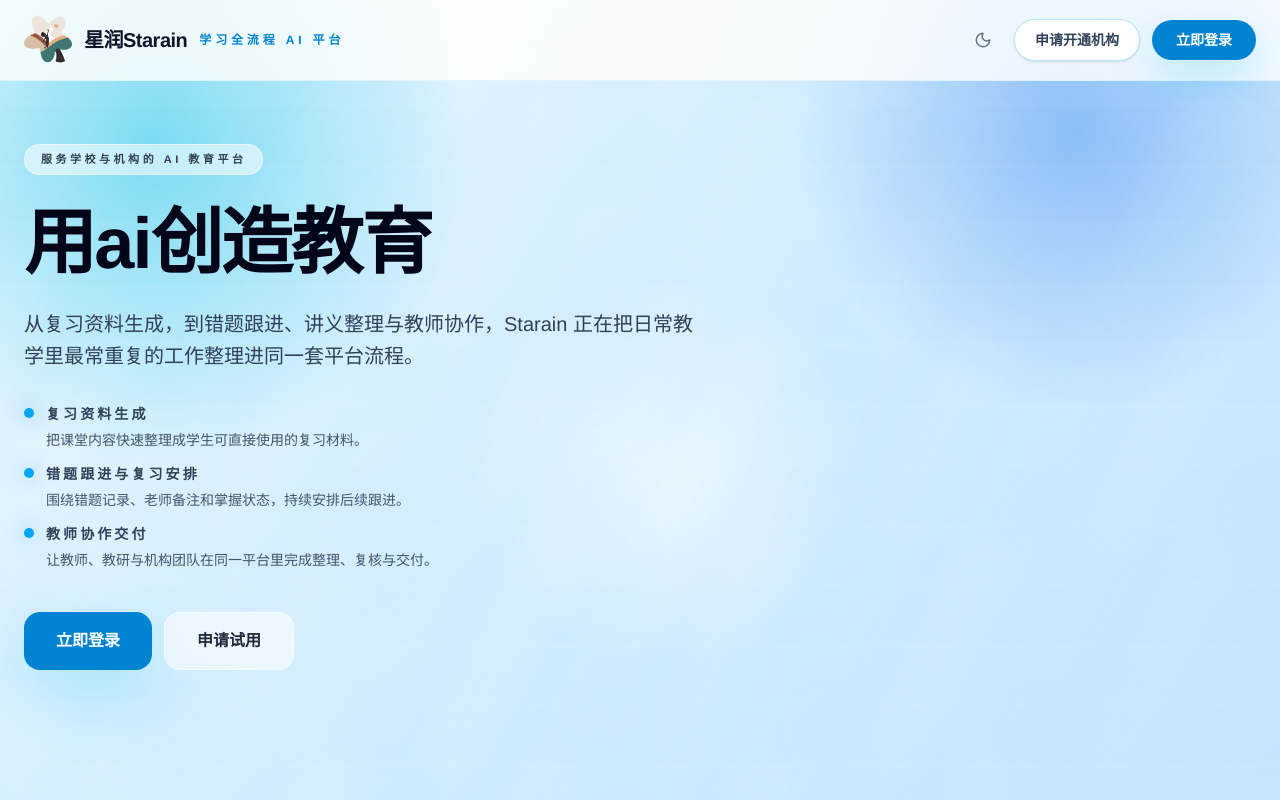
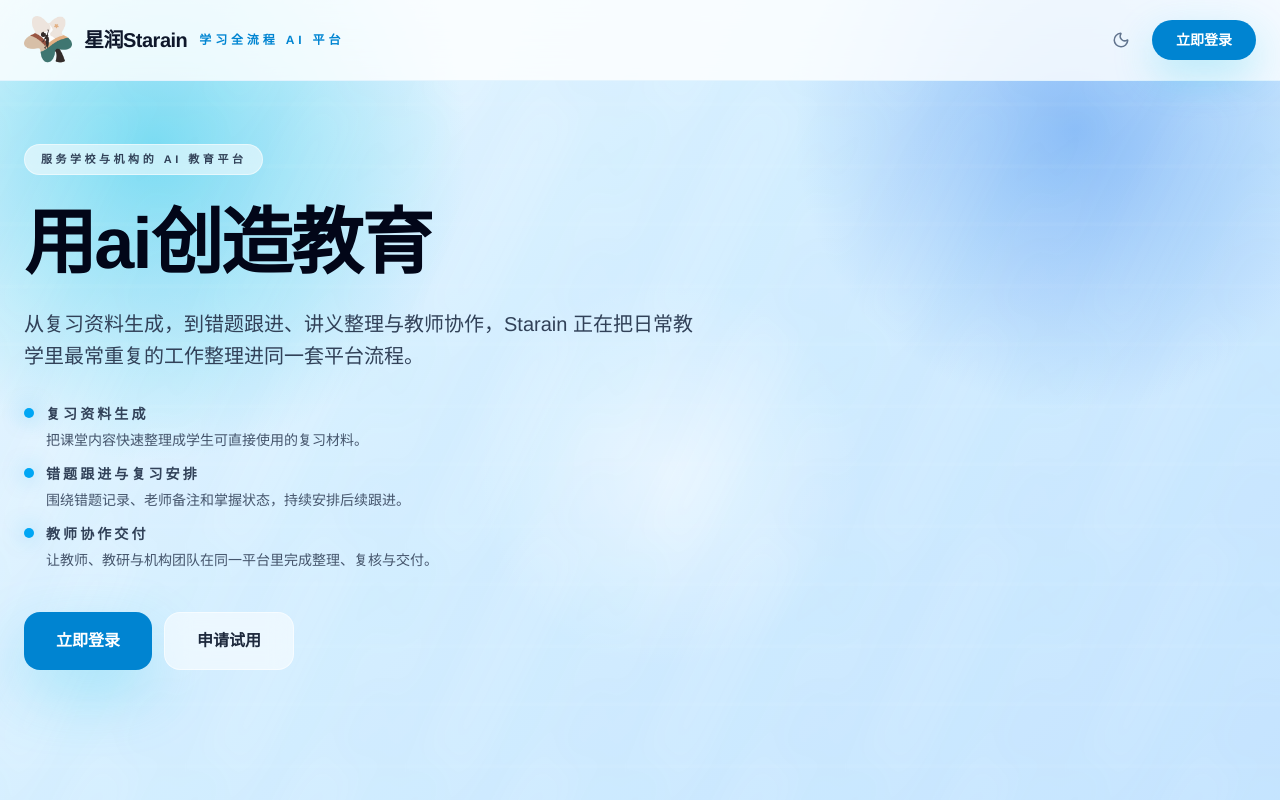
Before and after one commit to KaynXu/Xingrun-Website, a React (Vite) app in the folder frontend/: page / in a window 1280 px wide. Shown: the top 800 px of the page. Built offline with nearby package versions, Linux system fonts and the light colour scheme.

Commit message:
fix: remove landing header apply action

```diff
--- a/frontend/src/features/landing/LandingPage.tsx
+++ b/frontend/src/features/landing/LandingPage.tsx
@@ -270,12 +270,6 @@ export function LandingPage({
               aria-label="切换夜间模式"
             >
               {isDark ? <Sun size={18} /> : <Moon size={18} />}
-            </button>
-            <button
-              onClick={handleRegister}
-              className="hidden sm:inline-flex rounded-full border border-sky-200 bg-white px-5 py-2.5 text-sm font-semibold text-slate-700 shadow-sm transition-all hover:bg-sky-50 active:scale-95 dark:border-white/10 dark:bg-white/5 dark:text-slate-200 dark:hover:bg-white/10"
-            >
-              申请开通机构
             </button>
             <button
               onClick={onLogin}
```
Also changed, not shown: 1 other file (tests, documents, lock files or other folders).
